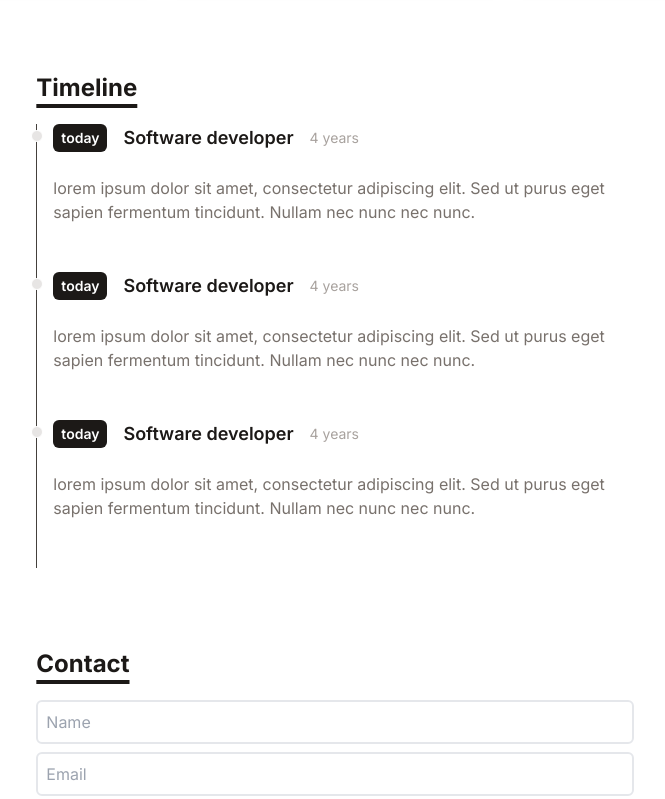
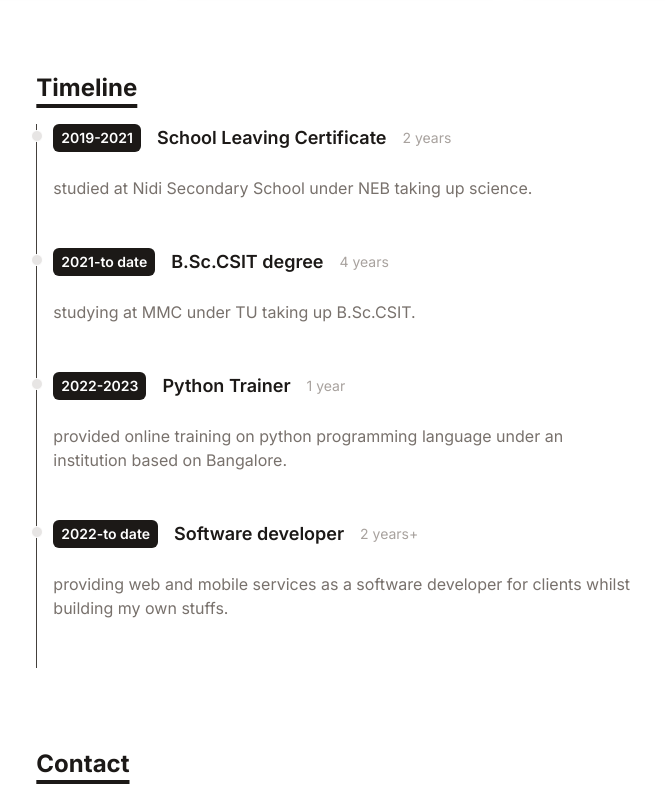
Before and after one commit to Pawansubedi90558/minimal-portfolio, a React (Vite) app: page / in a window 1280 px wide. Shown: the part 660-1459 px from the top of the page, without its empty margins (305-970 px from the left). Built offline with nearby package versions, Linux system fonts and the light colour scheme.

Commit message:
timeline details

```diff
--- a/src/data/timeline.js
+++ b/src/data/timeline.js
@@ -1,20 +1,26 @@
 export default [
     {
-        year: 'today',
-        title : 'Software developer',
-        duration : '4 years',
-        details :"lorem ipsum dolor sit amet, consectetur adipiscing elit. Sed ut purus eget sapien fermentum tincidunt. Nullam nec nunc nec nunc."
+        year: '2019-2021',
+        title : 'School Leaving Certificate',
+        duration : '2 years',
+        details :"studied at Nidi Secondary School under NEB taking up science."
     },
     {
-        year: 'today',
-        title : 'Software developer',
+        year: '2021-to date',
+        title : 'B.Sc.CSIT degree',
         duration : '4 years',
-        details :"lorem ipsum dolor sit amet, consectetur adipiscing elit. Sed ut purus eget sapien fermentum tincidunt. Nullam nec nunc nec nunc."
+        details :"studying at MMC under TU taking up B.Sc.CSIT."
     },
     {
-        year: 'today',
+        year: '2022-2023',
+        title : 'Python Trainer',
+        duration : '1 year',
+        details :"provided online training on python programming language under an institution based on Bangalore."
+    },
+    {
+        year: '2022-to date',
         title : 'Software developer',
-        duration : '4 years',
-        details :"lorem ipsum dolor sit amet, consectetur adipiscing elit. Sed ut purus eget sapien fermentum tincidunt. Nullam nec nunc nec nunc."
+        duration : '2 years+',
+        details :"providing web and mobile services as a software developer for clients whilst building my own stuffs."
     }
 ]
```
